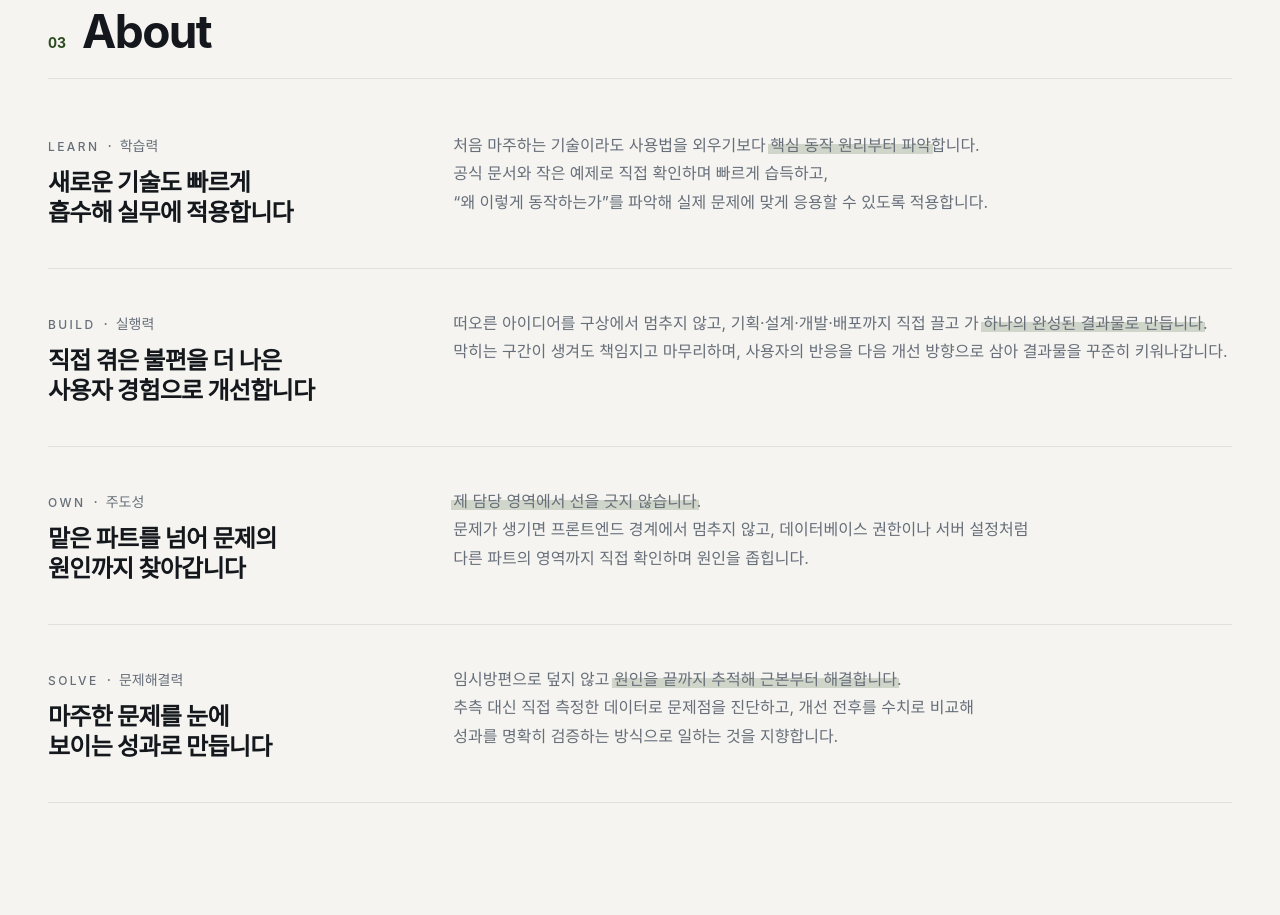
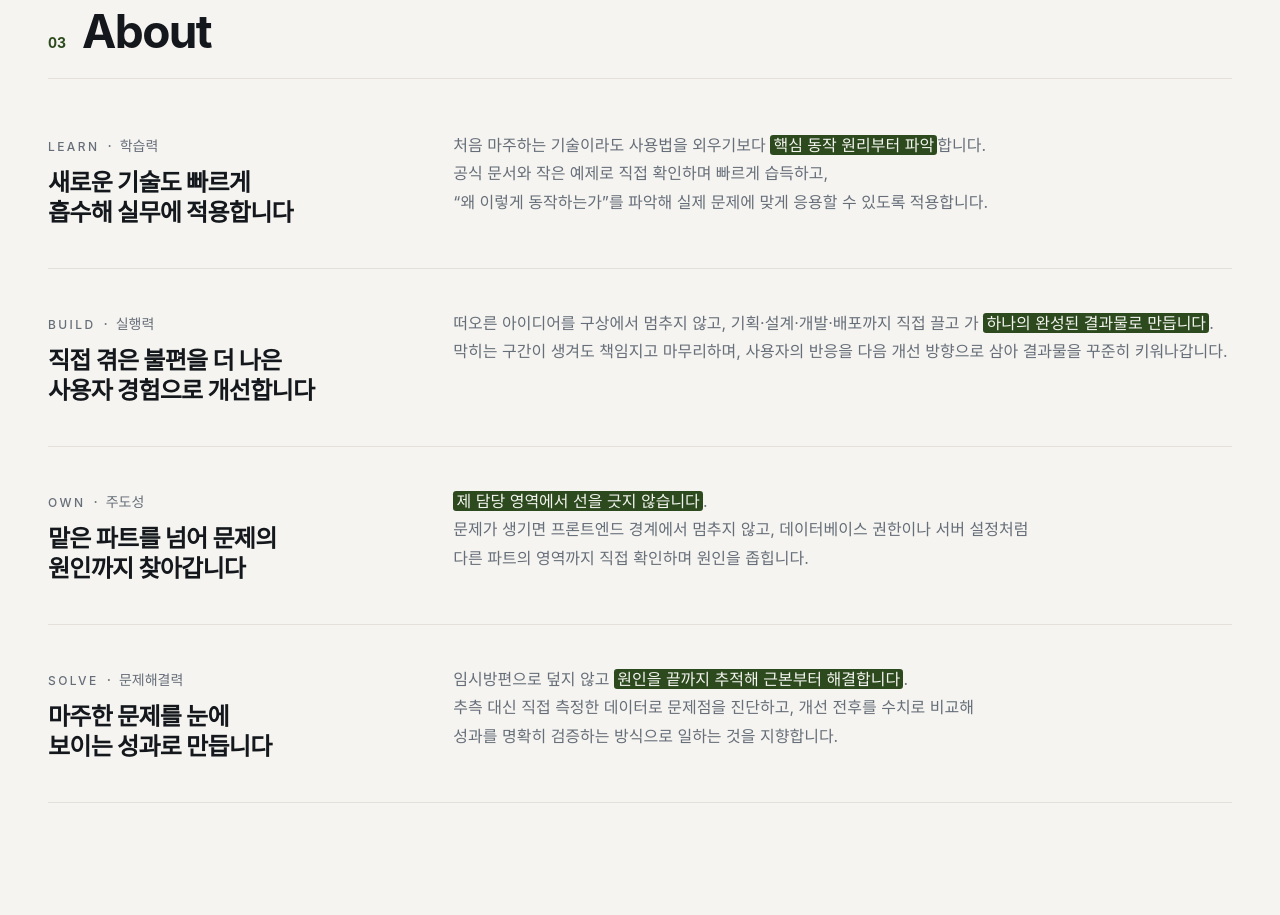
Before and after one commit to seong5/seong5.github.io, a Next.js app: page / in a window 1280 px wide. Shown: the part 2160-3075 px from the top of the page. Built offline with nearby package versions, Linux system fonts and the light colour scheme; a web font is replaced by a local one.

Commit message:
💄 style: 형광펜을 Production 원색 밴드와 반전 글자로 변경

```diff
--- a/app/globals.css
+++ b/app/globals.css
@@ -133,9 +133,8 @@
   /* ── TRACK 고유 — shadcn 슬롯이 없어 직접 든다 ── */
   --primary-strong: #2c4a1e; /* 액센트 "텍스트" 자리 — 배경 대비 8.6:1 */
   --background-fade: rgba(245, 244, 240, 0.82); /* sticky 헤더 backdrop-blur 뒤 */
-  /* 형광펜 밴드 — 원색을 깔면 그 위 본문(#14181d)이 죽으므로 틴트로 눕힌다.
-     다크가 26% 틴트를 쓰는 것과 같은 수법이다 */
-  --hl-band: color-mix(in srgb, var(--primary) 18%, transparent);
+  /* 형광펜 밴드 — 히어로 "to Production."과 같은 색 그대로. 글자 반전은 .hl-marker 참고 */
+  --hl-band: var(--primary-strong);
   --shadow-tint: rgba(20, 24, 29, 0.4); /* 카드 hover 리프트·플로팅 버튼 */
 }
 
@@ -167,9 +166,8 @@
 
   --primary-strong: #c6f24e; /* 다크에선 라임이 그대로 텍스트 가능 (12:1) */
   --background-fade: rgba(12, 15, 18, 0.82);
-  /* 라임 원색 밴드 위 #edeff1 텍스트는 1.3:1로 죽는다.
-     26% 틴트를 card(#14181c)에 깔면 합성색 ≈ #425129, 흰 텍스트 대비 7.4:1 */
-  --hl-band: color-mix(in srgb, var(--primary) 26%, transparent);
+  /* 라임 원색 그대로 — 그 위 글자는 .hl-marker가 --primary-foreground(#101410)로 반전한다 */
+  --hl-band: var(--primary-strong);
   --shadow-tint: rgba(0, 0, 0, 0.8);
 }
 
@@ -198,7 +196,7 @@
 
     --primary-strong: #c6f24e;
     --background-fade: rgba(12, 15, 18, 0.82);
-    --hl-band: color-mix(in srgb, var(--primary) 26%, transparent);
+    --hl-band: var(--primary-strong);
     --shadow-tint: rgba(0, 0, 0, 0.8);
   }
 }
@@ -390,22 +388,19 @@
 }
 
 /* ── 형광펜 ──
-   인사이트 step 제목의 핵심어를 마커로 그은 것처럼 강조한다.
-   라임은 채움 전용이라 글자색은 건드리지 않고 밴드만 글자 하단 55%에 깐다.
-   줄바꿈이 생기면 줄마다 밴드가 따라붙도록 box-decoration-break: clone.
-   좌우 0.12em 여유는 margin으로 상쇄해 레이아웃을 밀지 않는다. */
+   인사이트 step 제목의 핵심어·About 본문·프로젝트 work의 '==구절=='을 강조한다.
+   색은 히어로 "to Production."과 같은 원색(--primary-strong)을 틴트 없이 그대로 깐다.
+   원색 위에서는 기존 글자색이 죽으므로(라이트 짙은 녹색 위 본문 ≈ 2:1) 버튼과 같은
+   --primary-foreground로 반전한다 — 라이트 #f5f4f0 on #2c4a1e 8.6:1, 다크 #101410 on 라임.
+   반전한 글자가 밴드 밖으로 삐져나오면 배경 위에서 사라지므로 하단 절반 밴드가 아니라
+   글자 높이 전체를 칠한다. 줄바꿈 시 줄마다 밴드가 따라붙도록 box-decoration-break: clone. */
 .hl-marker {
-  background-image: linear-gradient(
-    to bottom,
-    transparent 45%,
-    var(--color-hl-band) 45%,
-    var(--color-hl-band) 96%,
-    transparent 96%
-  );
+  background-color: var(--color-hl-band);
+  color: var(--primary-foreground);
   -webkit-box-decoration-break: clone;
   box-decoration-break: clone;
-  padding-inline: 0.12em;
-  margin-inline: -0.12em;
+  padding-inline: 0.2em;
+  border-radius: 0.2em;
 }
 
 /* ── Motion ──
```
